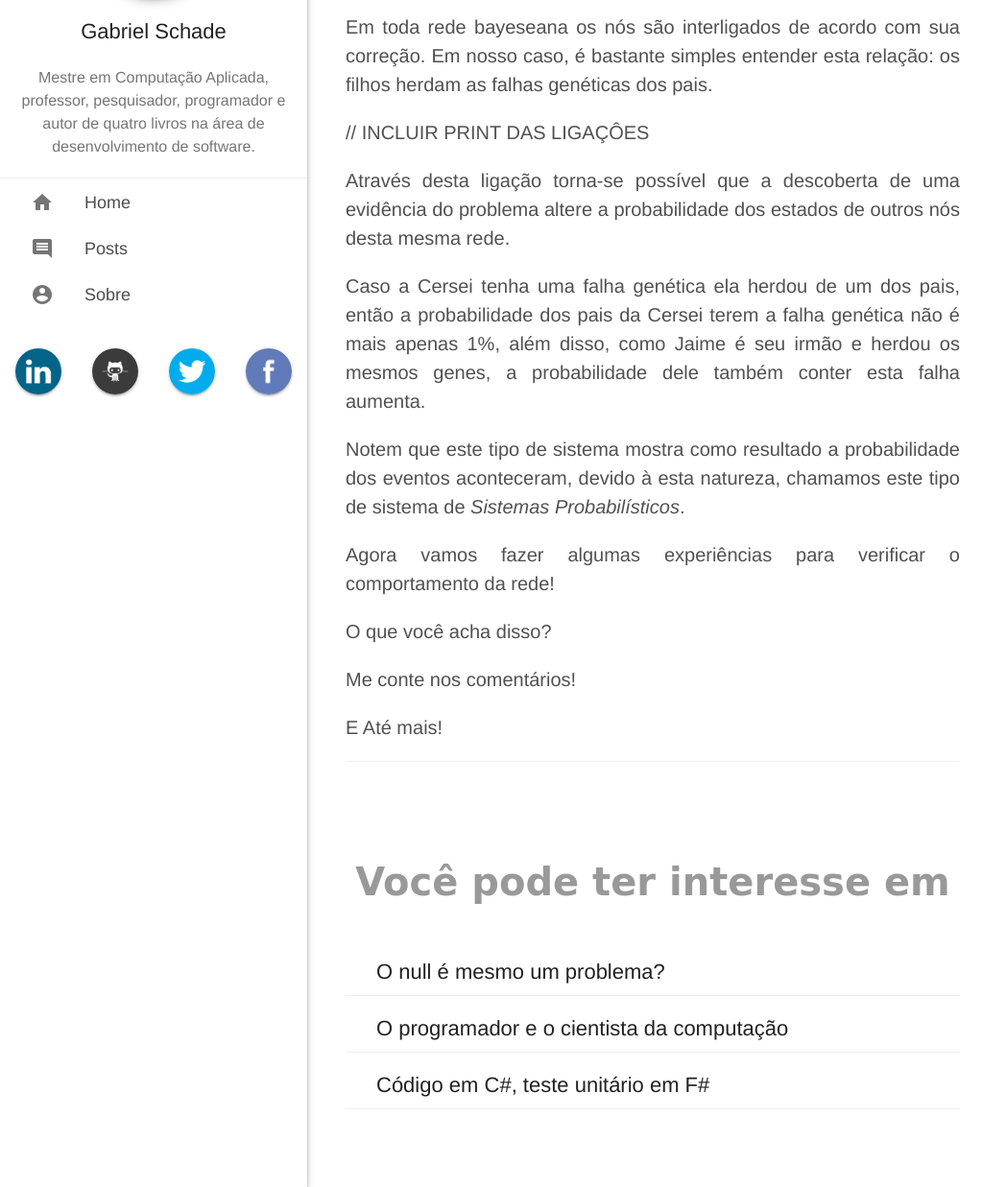
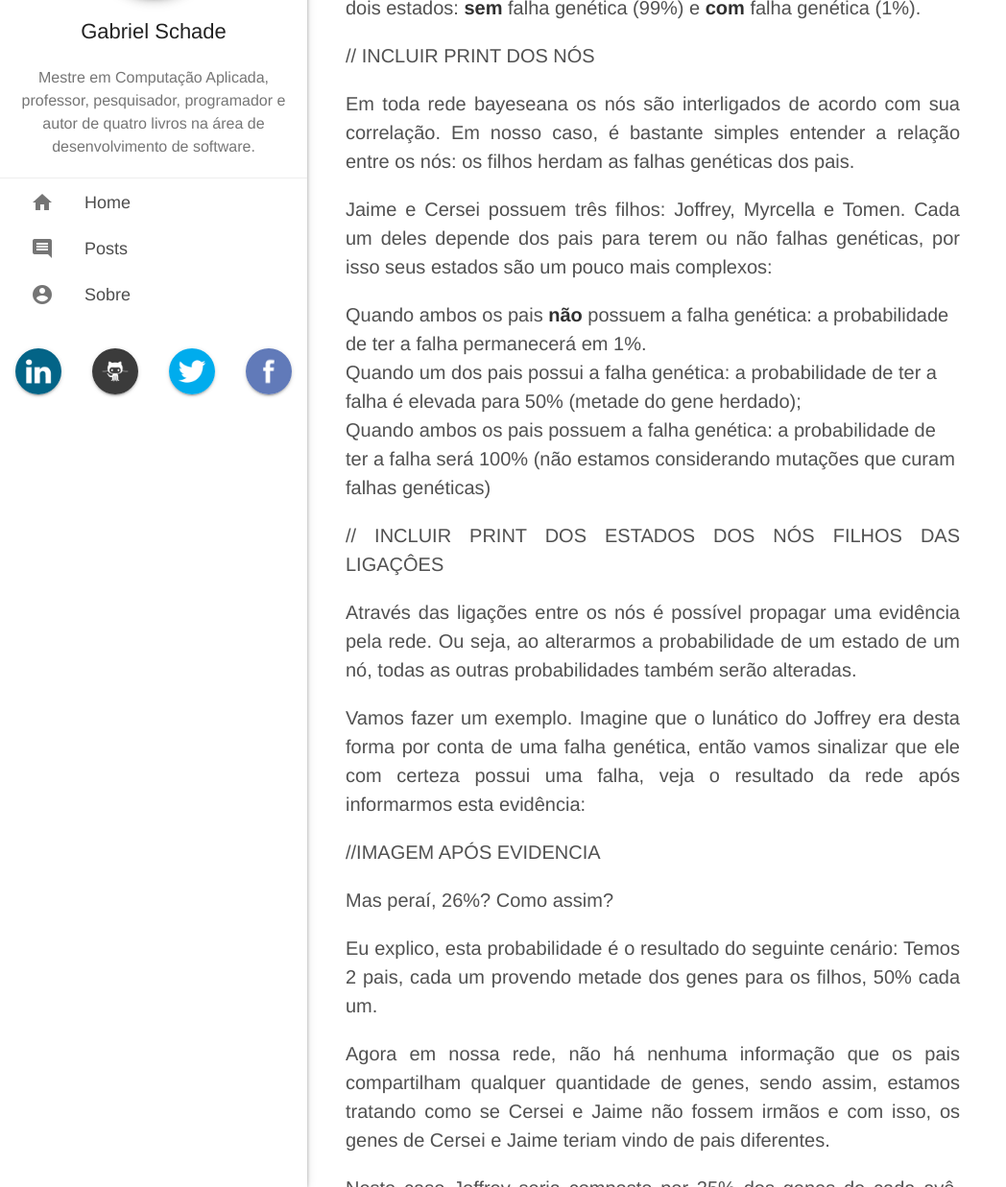
Before and after one commit to gabrielschade/gabrielschade.github.io, a Jekyll site: the page built from _posts/2017-10-20-gameofthrones-redes-bayeseanas.markdown, in a window 1280 px wide and 1400 px high, scrolled down 2739 px, cut to the strip 163-1400 px from the top of the window. Shown: the whole strip at 96% size, without its empty margins (0-1048 px from the left). Built offline with Jekyll 4.4.1, drawn with Linux system fonts in a browser that asks for light colours; nearby versions of some CDN libraries; comment, search, counter and statistics services are not loaded; some of the changed text lies outside the part shown.

Commit message:
continuar-post

```diff
--- a/_posts/2017-10-20-gameofthrones-redes-bayeseanas.markdown
+++ b/_posts/2017-10-20-gameofthrones-redes-bayeseanas.markdown
@@ -40,9 +40,11 @@
 
 2. Estamos considerando como a genética do nosso mundo funciona, não há evidências se isso se aplica ao universo de GoT;
 
-3. A chance de uma falha genética existir será 1%;
+3. A chance de uma mutação causar uma falha genética será 1%;
 
-4. Vamos limitar a árvore genealógica das famílias envolvidas;
+4. Não será considerado mutação para cura de falhas genéticas herdadas;
+
+5. Vamos limitar a árvore genealógica das famílias envolvidas;
 
 
 Ok, mas o que é uma rede bayesinana?
@@ -54,13 +56,64 @@
 
 // INCLUIR PRINT DOS NÓS
 
-Em toda rede bayeseana os nós são interligados de acordo com sua correção. Em nosso caso, é bastante simples entender esta relação: os filhos herdam as falhas genéticas dos pais.
+Em toda rede bayeseana os nós são interligados de acordo com sua correlação. Em nosso caso, é bastante simples entender a relação entre os nós: os filhos herdam as falhas genéticas dos pais.
 
-// INCLUIR PRINT DAS LIGAÇÔES
+Jaime e Cersei possuem três filhos: Joffrey, Myrcella e Tomen. Cada um deles depende dos pais para terem ou não falhas genéticas, por isso seus estados são um pouco mais complexos:
 
-Através desta ligação torna-se possível que a descoberta de uma evidência do problema altere a probabilidade dos estados de outros nós desta mesma rede.
+* Quando ambos os pais **não** possuem a falha genética: a probabilidade de ter a falha permanecerá em 1%.
+* Quando um dos pais possui a falha genética: a probabilidade de ter a falha é elevada para 50% (metade do gene herdado);
+* Quando ambos os pais possuem a falha genética: a probabilidade de ter a falha será 100% (não estamos considerando mutações que curam falhas genéticas)
 
-Caso a Cersei tenha uma falha genética ela herdou de um dos pais, então a probabilidade dos pais da Cersei terem a falha genética não é mais apenas 1%, além disso, como Jaime é seu irmão e herdou os mesmos genes, a probabilidade dele também conter esta falha aumenta.
+// INCLUIR PRINT DOS ESTADOS DOS NÓS FILHOS DAS LIGAÇÔES
+
+Através das ligações entre os nós é possível propagar uma evidência pela rede. Ou seja, ao alterarmos a probabilidade de um estado de um nó, todas as outras probabilidades também serão alteradas.
+
+Vamos fazer um exemplo. Imagine que o lunático do Joffrey era desta forma por conta de uma falha genética, então vamos sinalizar que ele com certeza possui uma falha, veja o resultado da rede após informarmos esta evidência:
+
+//IMAGEM APÓS EVIDENCIA
+
+Mas peraí, 26%? Como assim?
+
+Eu explico, esta probabilidade é o resultado do seguinte cenário: Temos 2 pais, cada um provendo metade dos genes para os filhos, 50% cada um.
+
+Agora em nossa rede, não há nenhuma informação que os pais compartilham qualquer quantidade de genes, sendo assim, estamos tratando como se Cersei e Jaime não fossem irmãos e com isso, os genes de Cersei e Jaime teriam vindo de pais diferentes.
+
+Neste caso Joffrey seria composto por 25% dos genes de cada avô. Somamos isso ao 1% de chance da causa ser uma mutação e chegamos nos 26%. Isso se propaga tanto para os pais, quanto para os irmãos de Joffrey.
+
+Mas para termos um resultado mais real e entendermos melhor o problema, precisamos subir um pouco mais na árvore genealógica da família Lannister.
+
+## Criando uma representação da árvore genealógica dos Lannisters
+
+Antes de criarmos os ascendentes dos irmãos, vamos criar o nó do Lannister mais amado **Tyrion** ao lado de Jaime e Cersei.
+
+Agora vamos criar os nós para representar os pais dos Lannisters: Tywin e Joana.
+
+Depois de criar estes nós precisamos reajustar a rede. Agora estes dois são os nós a priori e todos os outros dependem deles, direta ou indiretamente.
+
+Agora as coisas começam a ficar mais complicadas para a família Lannister, se Tywin (também conhecido como pai Lannister) possuir uma falha genética, ferrou.
+
+Cersei e Jaime possuem 50% de chances cada um de ter esta mesma falha, se por um acaso ela realmente foi passada adiante, cada um dos últimos filhos dos Lannister vão ter uma probabilidade de **75%** de ter este mesmo problema.
+
+//IMAGEM APÓS EVIDENCIA
+
+Mas calma, ainda **piora**.
+
+Piora porque Tywin e Joana Lannister são **primos**. E você achando que sua família era complicada.
+Para conseguirmos mapear este relacionamento será preciso criar o nó com o pai de Tywin: Tytos e de seu irmão/irmã (não encontrei quem é o parente que é pai biológico) que é um ascendente de Joana.
+
+E para garantir que a rede entenda que eles são irmãos, também criaremos o nó do pai de Tytos (avó de Tywin e bisavó de Cersei e Jaime).
+
+## Experimentos
+
+Por conta deste bônus de seus avôs serem primos, as crianças Lannisters compartilham aproximadamente 78% do material genético. Enquanto os irmãos Lannisters compartilham aproximadamente: 57%.
+
+// IMAGEM APÓS EVIDENCIA
+
+Um comportamento curioso da propagação de evidências que não é muito intuitivo, é o fato de os nós ascendentes sofrem com evidências novas mesmo em nós mais profundos.
+
+Tyrion, o melhor anão que você respeita possui 57% de chance de ter a mesma falha, isso considerando que apenas a Cersei e o Tywin possuíam a falha em questão.
+
+FALAR SOBRE GERAR EVIDENCIA NO JOFFREY E VER OS IMPACTOS + IMAGENS FINAIS
 
 Notem que este tipo de sistema mostra como resultado a probabilidade dos eventos aconteceram, devido à esta natureza, chamamos este tipo de sistema de *Sistemas Probabilísticos*.
 
```
